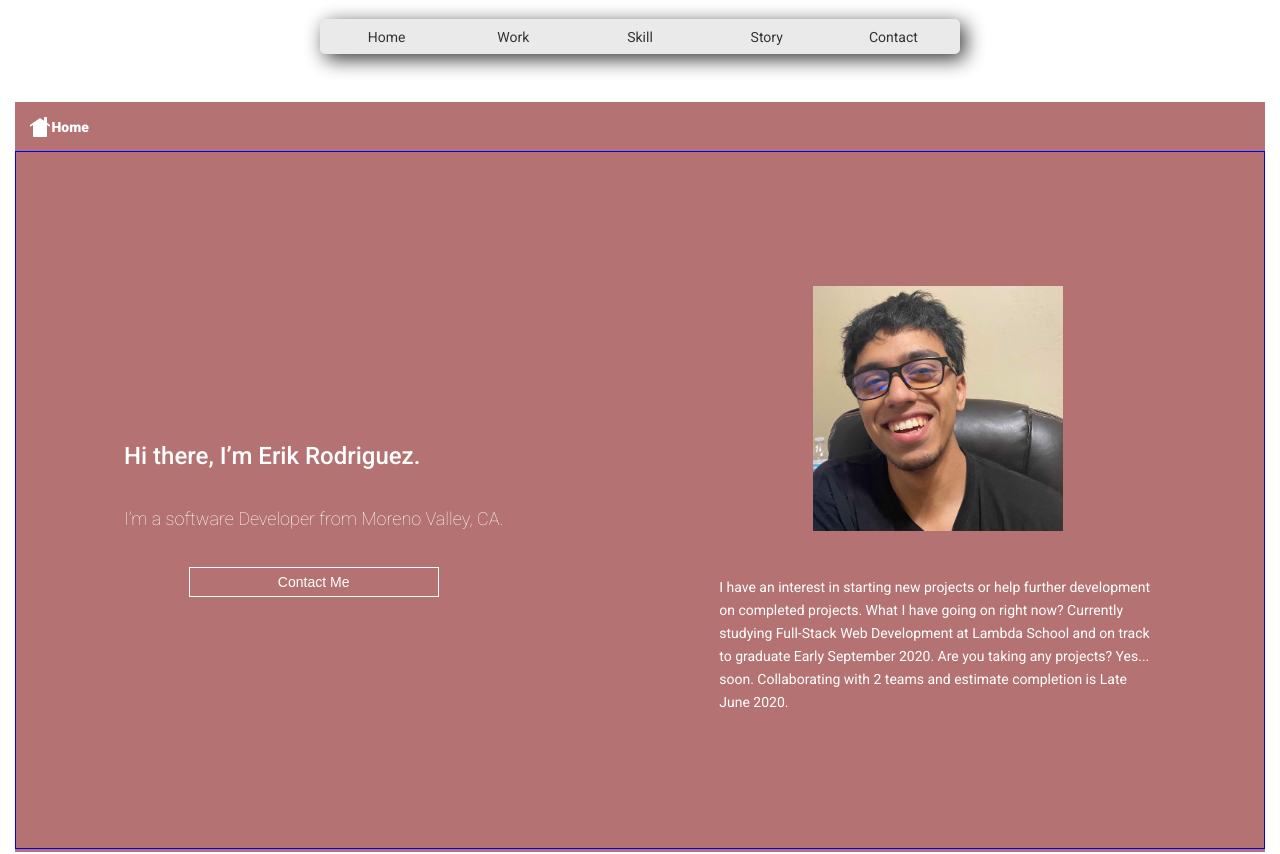
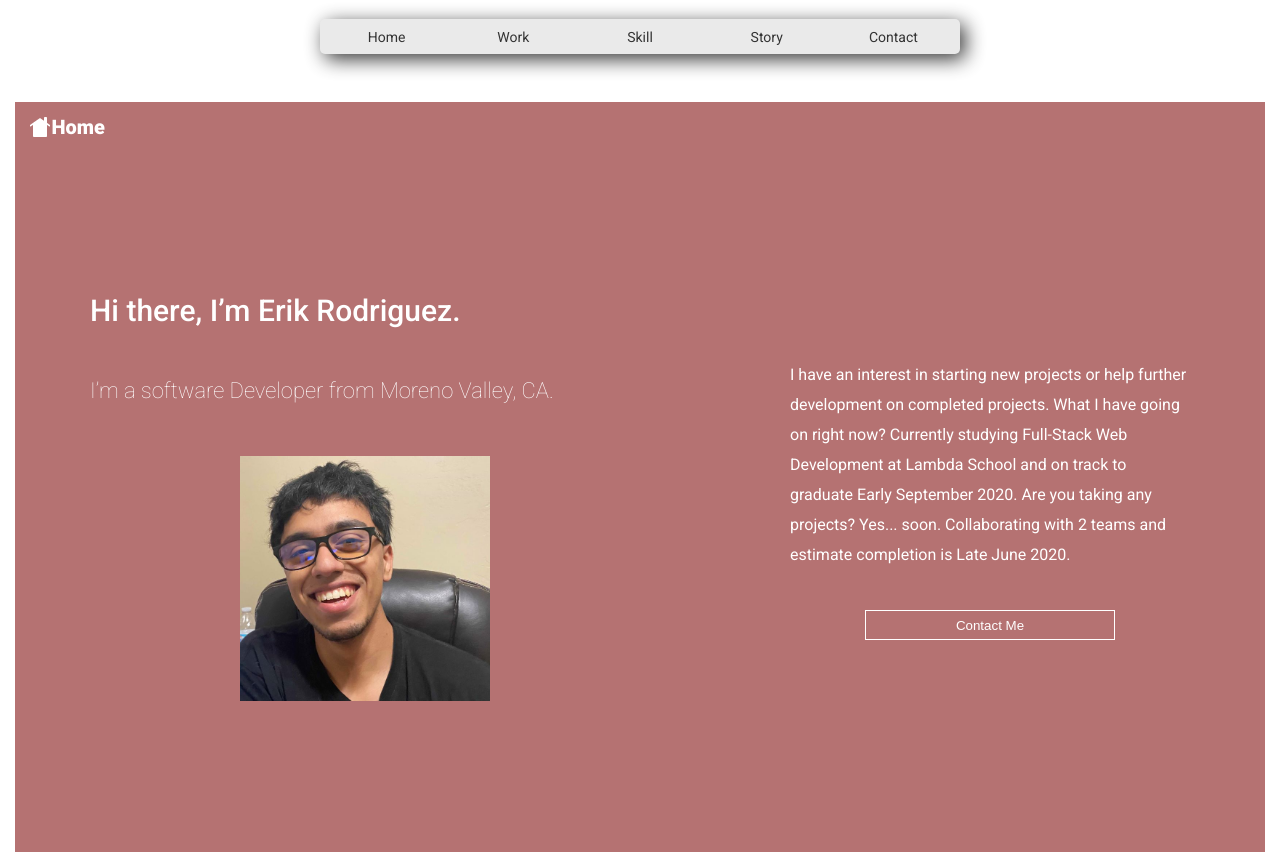
Before and after one commit to ErikRodriguez-webdev/port, a React (Create React App) app in the folder portfolio/: page / in a window 1280 px wide. Shown: the top 854 px of the page. Built offline with nearby package versions, Linux system fonts and the light colour scheme.

Commit message:
Adds styling to home component and swapped placement on contact button and selfie

```diff
--- a/portfolio/src/App.css
+++ b/portfolio/src/App.css
@@ -22,7 +22,7 @@ html {
 }
 
 h1 {
-  font-size: 2.4rem;
+  font-size: 3rem;
   font-style: normal;
   font-weight: 500;
   line-height: 28px;
@@ -31,21 +31,21 @@ h1 {
 h2 {
   font-style: normal;
   font-weight: 300;
-  font-size: 1.8rem;
+  font-size: 2.2rem;
   line-height: 21px;
 }
 
 h3 {
   font-style: normal;
   font-weight: 900;
-  font-size: 14px;
+  font-size: 2rem;
 }
 
 p {
-  font-size: 1.4rem;
+  font-size: 1.6rem;
   font-style: normal;
   font-weight: normal;
-  line-height: 23px;
+  line-height: 30px;
 }
 
 .cornerTag {
@@ -119,7 +119,6 @@ footer {
 }
 
 .homeContent {
-  border: 1px solid blue;
   width: 100%;
   height: 93%;
   display: flex;
@@ -127,45 +126,38 @@ footer {
   align-items: center;
 }
 
+.homeContentLeft {
+  padding: 3%;
+  width: 50%;
+}
+
+.homeContentLeft h2 {
+  margin: 10% 0%;
+}
+
 .myself {
   width: 250px;
   margin: 0 auto;
 }
 
+.homeContentRight {
+  padding: 3%;
+  width: 38%;
+}
+
 .homeContactBtn {
   display: flex;
   justify-content: center;
-  align-items: center;
   margin-top: 10%;
 }
 
 .homeContactBtn button {
+  cursor: pointer;
+  border: 1px solid #ffffff;
   color: #ffffff;
-  border: 1px solid #ffffff;
   background: none;
   width: 250px;
   height: 30px;
-  cursor: pointer;
-  font-style: normal;
-  font-weight: normal;
-  font-size: 1.4rem;
-  line-height: 16px;
-}
-
-.homeContentLeft h1 {
-  margin-top: 10%;
-}
-
-.homeContentLeft h2 {
-  margin-top: 10%;
-}
-
-.homeContentRight {
-  width: 35%;
-}
-
-.homeContentRight p {
-  margin-top: 10%;
 }
 
 /* Work.js */
--- a/portfolio/src/components/Home.js
+++ b/portfolio/src/components/Home.js
@@ -16,15 +16,12 @@ const Home = () => {
           <div className="homeContentLeft">
             <h1>Hi there, I’m Erik Rodriguez.</h1>
             <h2>I’m a software Developer from Moreno Valley, CA.</h2>
-            <div className="homeContactBtn">
-              <button>Contact Me</button>
+            <div className="myself">
+              <img src={Portrait} alt="portrait" />
             </div>
           </div>
 
           <div className="homeContentRight">
-            <div className="myself">
-              <img src={Portrait} alt="portrait" />
-            </div>
             <p>
               I have an interest in starting new projects or help further
               development on completed projects. What I have going on right now?
@@ -33,6 +30,9 @@ const Home = () => {
               projects? Yes... soon. Collaborating with 2 teams and estimate
               completion is Late June 2020.
             </p>
+            <div className="homeContactBtn">
+              <button>Contact Me</button>
+            </div>
           </div>
         </div>
       </div>
```
